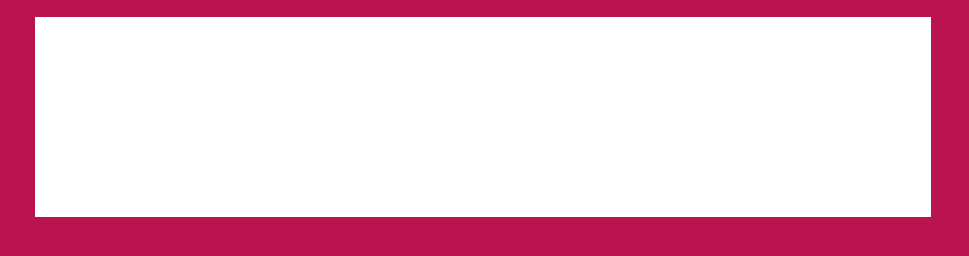
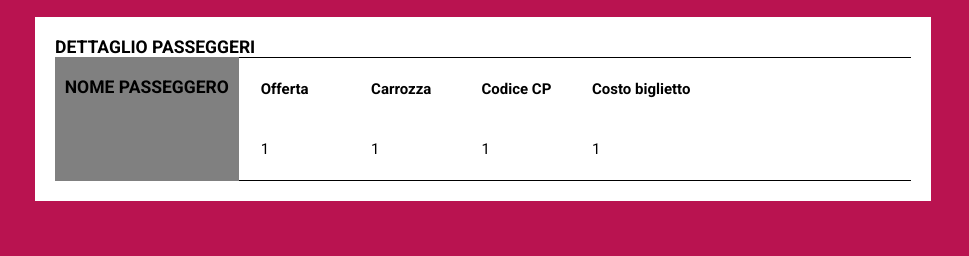
Before and after one commit to Simone-Tarantino/js-biglietto-treno-form, a plain HTML site: page index.html in a window 1280 px wide. Shown: the part 310-566 px from the top of the page, without its empty margins (157-1126 px from the left). Drawn offline with Linux system fonts and the light colour scheme.

Commit message:
HTML & CSS completo

```diff
--- a/css/style.css
+++ b/css/style.css
@@ -78,8 +78,41 @@ body {
 
 .ticket-div {
   background-color: #FFF;
-  /* da rimuovere height */
-  height: 200px;
   width: 70%;
   margin: auto;
+  padding: 20px;
 }
+
+.info-title {
+  text-transform: uppercase;
+}
+
+.name-l .info-title {
+  text-align: center;
+}
+
+.ticket {
+  display: flex;
+  width: 100%;
+  height: 100%;
+}
+
+.name-l {
+  flex-grow: 1;
+  background-color: #808080;
+  padding: 20px 5px;
+}
+
+.ticket-info {
+  flex-grow: 20;
+  padding: 20px;
+  border-top: 1px solid black;
+  border-bottom: 1px solid black;
+}
+.ticket-info th {
+  text-align: left;
+}
+.ticket-info td {
+  padding-right: 100px;
+  padding-top: 40px;
+}
--- a/index.html
+++ b/index.html
@@ -37,7 +37,35 @@
     <h2 class="title">il tuo biglietto</h2>
     <!-- secondo div ticket -->
     <div class="ticket-div">
-
+      <h3 class="info-title">dettaglio passeggeri</h3>
+      <div class="ticket">
+        <div class="name-l">
+          <h3 class="info-title">nome passeggero</h3>
+          <!-- js compila con nome -->
+          <h3></h3>
+        </div>
+        <div class="ticket-info">
+          <table>
+            <thead>
+              <tr>
+                <th>Offerta</th>
+                <th>Carrozza</th>
+                <th>Codice CP</th>
+                <th>Costo biglietto</th>
+              </tr>
+            </thead>
+            <tbody>
+              <tr>
+                <!-- js compila con dati -->
+                <td>1</td>
+                <td>1</td>
+                <td>1</td>
+                <td>1</td>
+              </tr>
+            </tbody>
+          </table>
+        </div>
+      </div>
     </div>
 
     <script src="js/script.js" charset="utf-8"></script>
```
